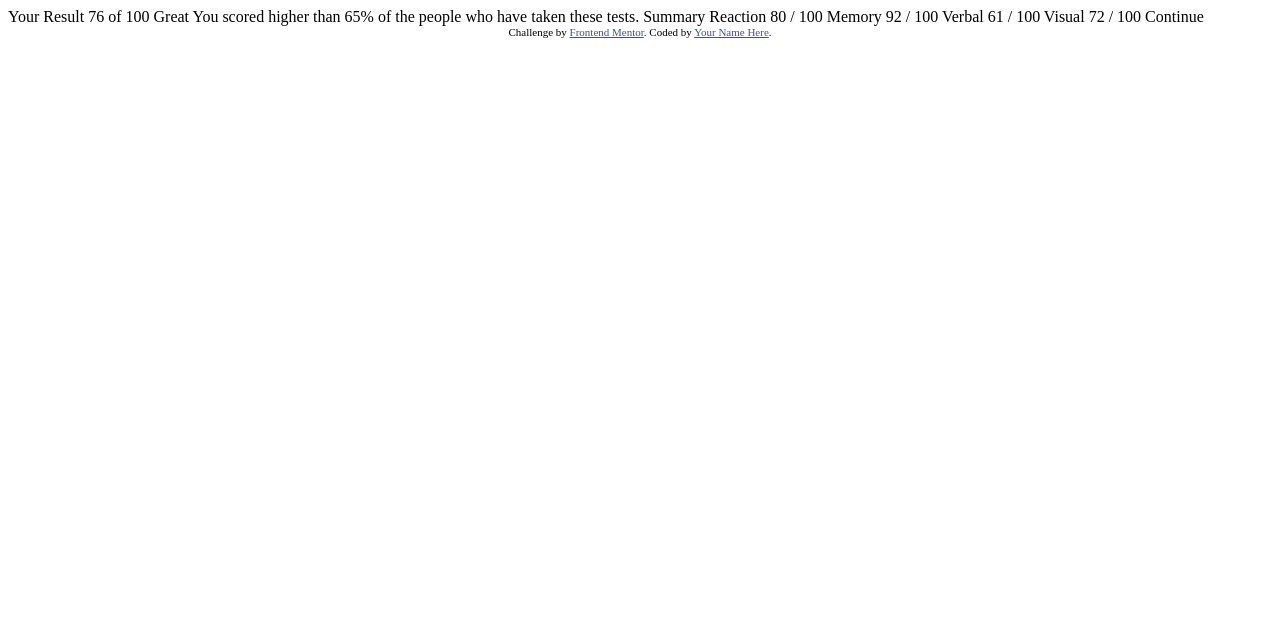
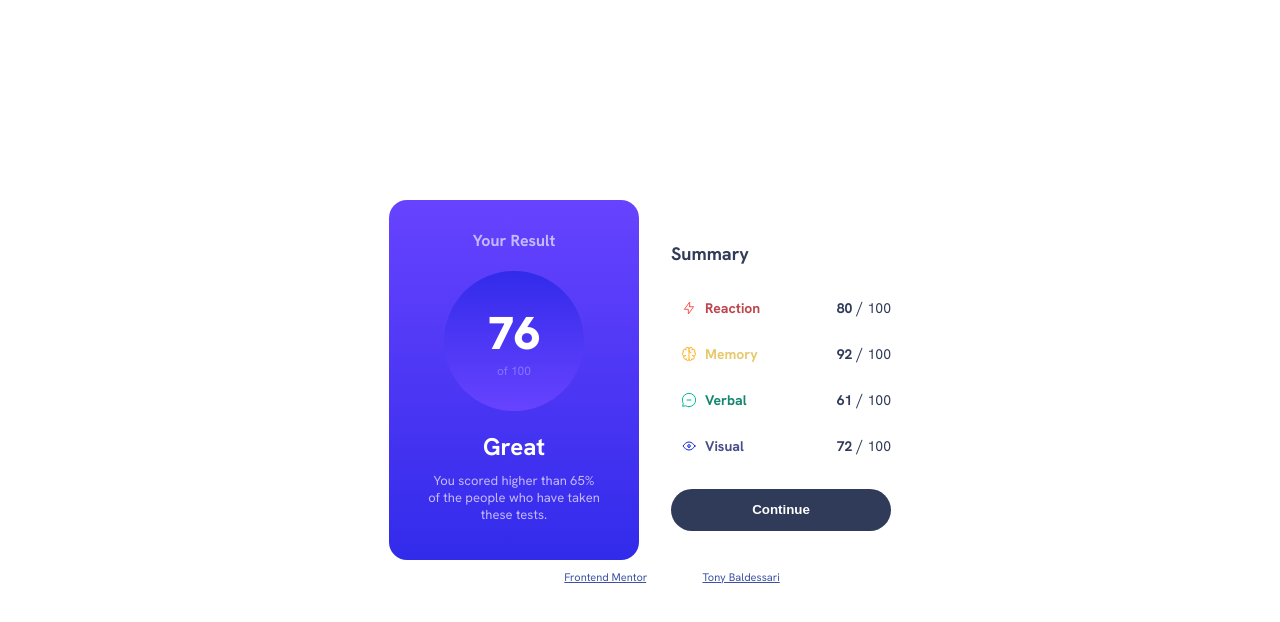
Before and after one commit to tonybalde/result-summary, a plain HTML site: page index.html in a window 1280 px wide. Drawn offline with Linux system fonts and the light colour scheme.

Commit message:
Challenge finished

```diff
--- a/index.html
+++ b/index.html
@@ -5,43 +5,71 @@
   <meta name="viewport" content="width=device-width, initial-scale=1.0"> <!-- displays site properly based on user's device -->
 
   <link rel="icon" type="image/png" sizes="32x32" href="./assets/images/favicon-32x32.png">
-
+  <link rel="stylesheet" href="./styles/index.css">
   <title>Frontend Mentor | Results summary component</title>
-
-  <!-- Feel free to remove these styles or customise in your own stylesheet 👍 -->
-  <style>
-    .attribution { font-size: 11px; text-align: center; }
-    .attribution a { color: hsl(228, 45%, 44%); }
-  </style>
 </head>
 <body>
+  <div class="main-container">
+    <div class="your-result">
+      <h1 class="your-result-text">Your Result</h1>
+      <div class="main-numbers">
+          <div class="big-number">76</div>
+          <div class="small-number">of 100</div>
+      </div>
+      <div class="result-text">
+        <h2>Great</h2>
+        <p class="para-results">You scored higher than 65% of the people who have taken these tests.</p>
+      </div>
+    </div>
+    <div class="summary">
+      <h1 class="summary-text">Summary</h1>
+      <div class="scores-container">
+        <div class="reaction-item">
+          <div class="text-icon">
+            <img src="./assets/images/icon-reaction.svg" class="icon">
+            <h3 class="score-text reaction-text">Reaction</h3>
+          </div>
+          <div class="two-numbers">
+            <span class="first-number">80</span> / <span class="second-number">100</span>
+          </div>
+        </div>
+        <div class="reaction-item">
+          <div class="text-icon">
+            <img src="./assets/images/icon-memory.svg" class="icon">
+            <h3 class="score-text memory-text">Memory</h3>
+          </div>
+          <div class="two-numbers">
+            <span class="first-number">92</span> / <span class="second-number">100</span>
+          </div>
+        </div>
+        <div class="reaction-item">
+          <div class="text-icon">
+            <img src="./assets/images/icon-verbal.svg" class="icon">
+            <h3 class="score-text verbal-text">Verbal</h3>
+          </div>
+          <div class="two-numbers">
+            <span class="first-number">61</span> / <span class="second-number">100</span>
+          </div>
+        </div>
+        <div class="reaction-item">
+          <div class="text-icon">
+            <img src="./assets/images/icon-visual.svg" class="icon">
+            <h3 class="score-text visual-text">Visual</h3>
+          </div>
+          <div class="two-numbers">
+            <span class="first-number">72</span> / <span class="second-number">100</span>
+          </div>
+        </div>
+      </div>
+      <button>Continue</button>
+    </div>
+  </div>
 
-  Your Result
-  76
-  of 100
 
-  Great
-  You scored higher than 65% of the people who have taken these tests.
-
-  Summary
-
-  Reaction
-  80 / 100
-
-  Memory
-  92 / 100
-
-  Verbal
-  61 / 100
-
-  Visual
-  72 / 100
-
-  Continue
 
   <div class="attribution">
     Challenge by <a href="https://www.frontendmentor.io?ref=challenge" target="_blank">Frontend Mentor</a>.
-    Coded by <a href="#">Your Name Here</a>.
+    Coded by <a href="https://www.github.com/tonybalde" target="_blank">Tony Baldessari</a>.
   </div>
 </body>
 </html>
--- /dev/null
+++ b/styles/index.css
@@ -0,0 +1,147 @@
+@font-face {
+    font-family: HankenGrotesk;
+    src: url('../assets/fonts/HankenGrotesk-VariableFont_wght.ttf');
+}
+
+body{
+    color: white;
+    font-family: 'HankenGrotesk';
+}
+
+.main-container{
+    margin-top: 200px;
+    display: flex;
+    justify-content: center;
+    align-items: center;
+    gap: 12px;
+}
+
+.your-result{
+    font-display: flex;
+    flex-direction: column;
+    justify-content: center;
+    text-align: center;
+    background: linear-gradient(0deg, rgba(50,43,234,1) 0%, rgba(103,67,255,1) 100%);
+    height: 360px;
+    width: 250px;
+    border-radius: 18px;
+}
+
+.your-result-text, .para-results{
+    margin-top: 30px;
+    font-size: 16px;
+    color: #C4BAFF;
+    margin-bottom: 20px;
+}
+
+.main-numbers{
+    background: linear-gradient(0deg, rgba(103,67,255,1) 0%, rgba(50,43,234,1) 100%);
+    display: flex;
+    justify-content: center;
+    flex-direction: column;
+    align-items: center;
+    border-radius: 50%;
+    height: 140px;
+    width: 140px;
+    margin-left: auto;
+    margin-right: auto;
+    margin-top: 10px;
+}
+
+.big-number{
+    font-size: 46px;
+    font-weight: 900;
+}
+
+.para-results{
+    margin-top: -10px;
+    font-size: 13px;
+    width: 70%;
+    margin-left: auto;
+    margin-right: auto;
+}
+
+.small-number{
+    color: #8675FF;
+    font-size: 12px;
+}
+
+.result-text{
+    display: flex;
+    flex-direction: column;
+    justify-content: center;
+}
+
+.scores-container{
+    margin-left: 10px;
+}
+
+.summary{
+    color: #303B59;
+    padding-left: 20px;
+}
+
+.summary-text{
+    font-size: 18px;
+    margin-bottom: 20px;
+}
+
+.reaction-item{
+    display: flex;
+    justify-content: space-between;
+    gap: 52px;
+    align-items: center;
+}
+
+.reaction-text{
+    color: #be454b;
+}
+
+.memory-text{
+    color: #E6C96D;
+}
+
+.verbal-text{
+    color: #14866e;
+}
+
+.visual-text{
+    color: #484E89;
+}
+
+.text-icon{
+    display: flex;
+    align-items: center;
+    gap: 8px;
+}
+
+.icon{
+    height: 16px;
+    width: auto;
+}
+
+.score-text, .first-number, .second-number{
+    font-size: 14px;
+}
+
+.first-number{
+    font-weight: bold;
+}
+
+button{
+    height: 42px;
+    width: 220px;
+    border-radius: 26px;
+    border: none;
+    background-color: #303B59;
+    color: white;
+    font-weight: bold;
+    margin-top: 20px;
+    cursor: pointer;
+}
+
+.attribution {
+    font-size: 11px; text-align: center;
+    padding: 10px;
+ }
+.attribution a { color: hsl(228, 45%, 44%); }
```
